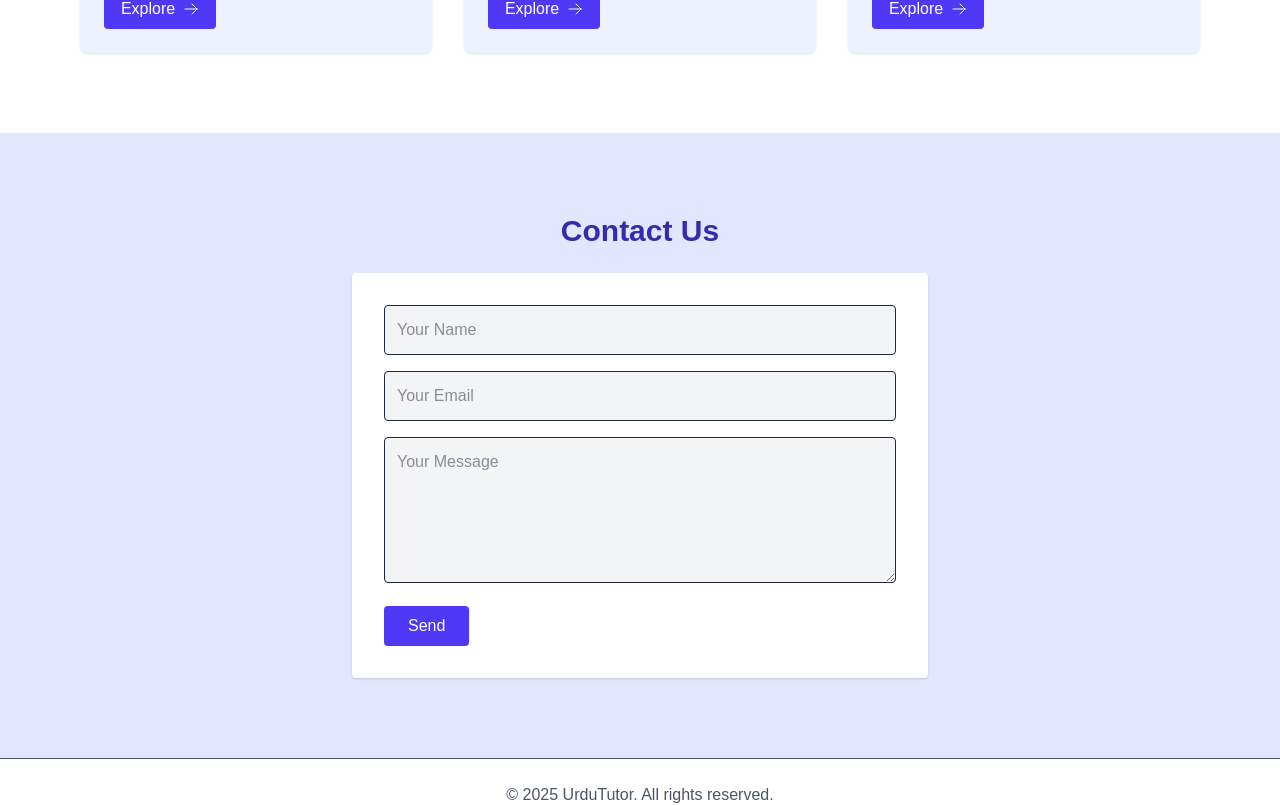
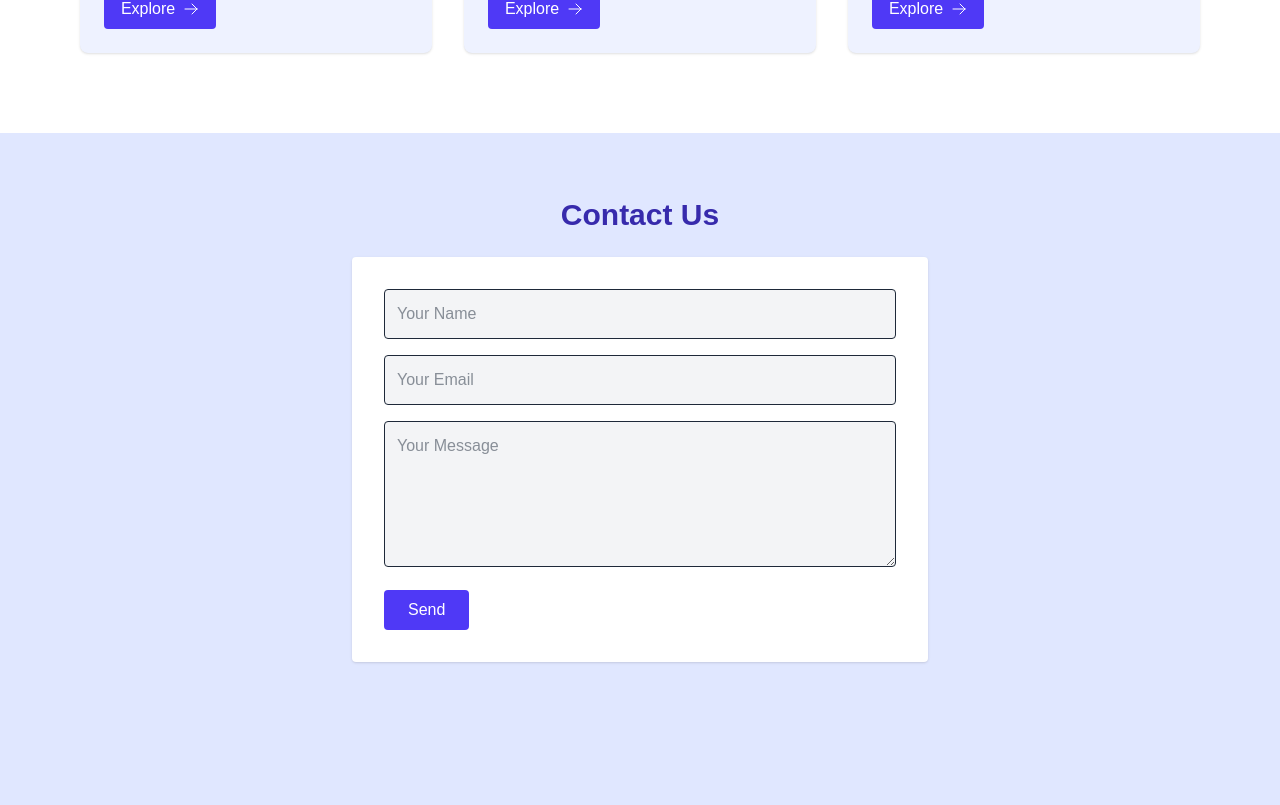
Before and after one commit to Laibah-Shahid/urdu-tutor, a Next.js app: page / in a window 1280 px wide. Shown: the part 779-1584 px from the top of the page. Built offline with nearby package versions, Linux system fonts and the light colour scheme.

Commit message:
fixed height

```diff
--- a/components/Contact.tsx
+++ b/components/Contact.tsx
@@ -2,8 +2,8 @@ import React from 'react';
 
 const Contact = () => {
   return (
-    <section id="contact" className="py-20 bg-indigo-100">
-      <h2 className="text-3xl font-bold text-center text-indigo-800 mb-6">Contact Us</h2>
+    <section id="contact" className=" bg-indigo-100 w-full h-screen pt-16">
+      <h2 className="text-3xl font-bold text-center text-indigo-800 mb-6 ">Contact Us</h2>
       <form className="max-w-xl mx-auto bg-white p-8 rounded shadow text-gray-800">
         <input type="text" placeholder="Your Name" className="w-full mb-4 p-3 border rounded bg-gray-100" />
         <input type="email" placeholder="Your Email" className="w-full mb-4 p-3 border rounded bg-gray-100" />
```
